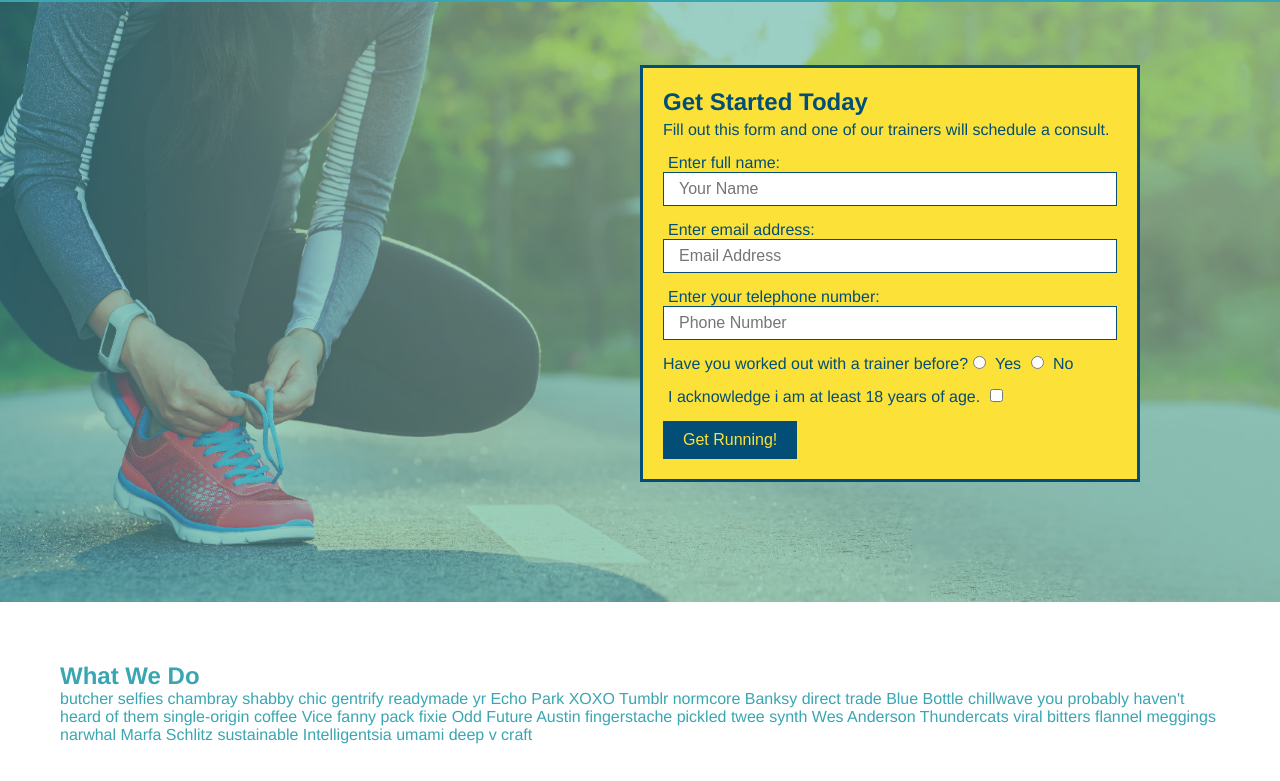
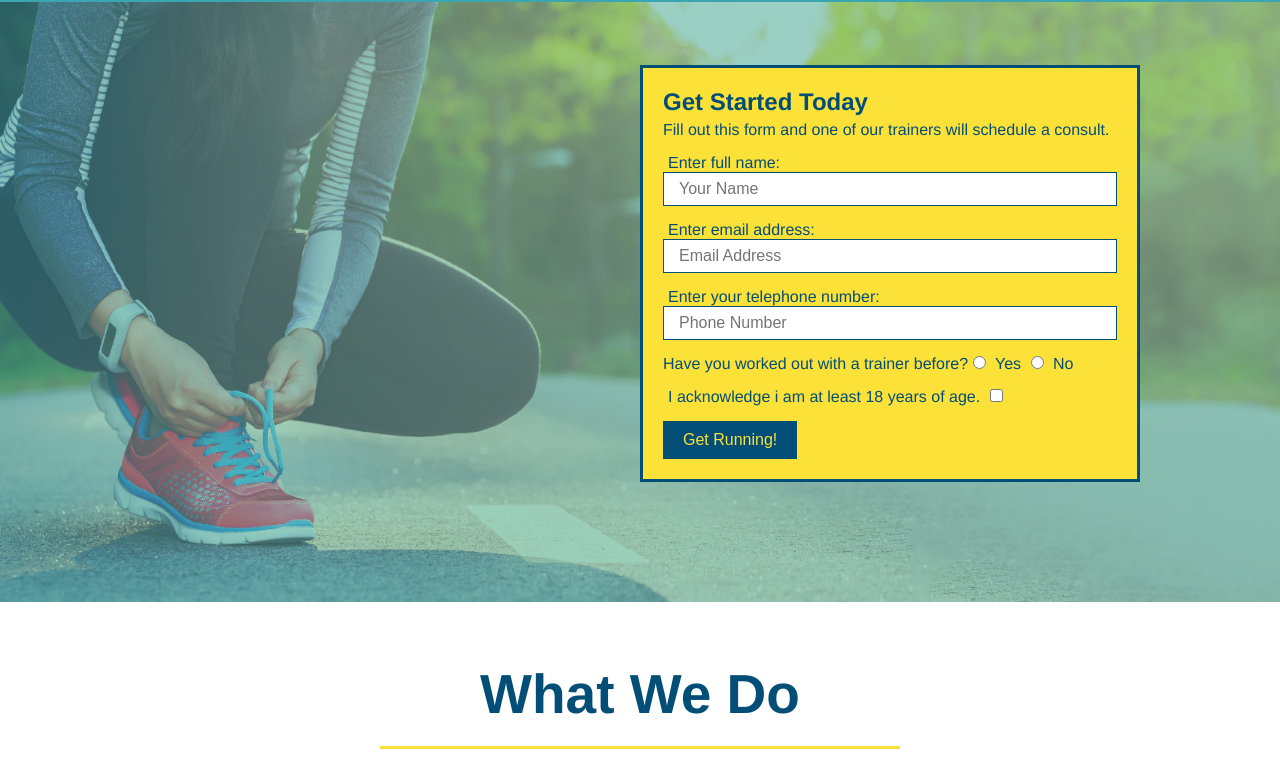
Before and after one commit to vivianbreedlove/run-buddy, a plain HTML site: page index.html in a window 1280 px wide. Shown: the part 80-861 px from the top of the page. Drawn offline with Linux system fonts and the light colour scheme.

Commit message:
style what we do section

```diff
--- a/assets/css/style.css
+++ b/assets/css/style.css
@@ -109,3 +109,24 @@ section {
     font-size: 16px;
 
 }
+.intro {
+    text-align: center;
+
+}
+.intro h2 {
+    font-size: 55px;
+    color: #024e76;
+    margin-bottom: 35px;
+    padding: 0 100px 20px 100px;
+    border-bottom: 3px solid;
+    border-color: #fce138;
+    display:inline-block;
+
+}
+.intro p{
+    line-height: 1.7;
+    color: #39a6b2;
+    width: 80%;
+    font-size: 20px;
+    margin: auto;
+}
--- a/index.html
+++ b/index.html
@@ -70,8 +70,8 @@
 
 
 <!--"what we do" section-->
-<section>
-    <h2>What We Do</h2>
+<section id = "what-we-do" class ="intro">
+    <h2 >What We Do</h2>
     <p>
         butcher selfies chambray shabby chic gentrify readymade yr Echo Park XOXO Tumblr normcore Banksy direct trade Blue Bottle chillwave you probably haven't heard of them single-origin coffee Vice fanny pack fixie Odd Future Austin fingerstache pickled twee synth Wes Anderson Thundercats viral bitters flannel meggings narwhal Marfa Schlitz sustainable Intelligentsia umami deep v craft
       </p>
```
